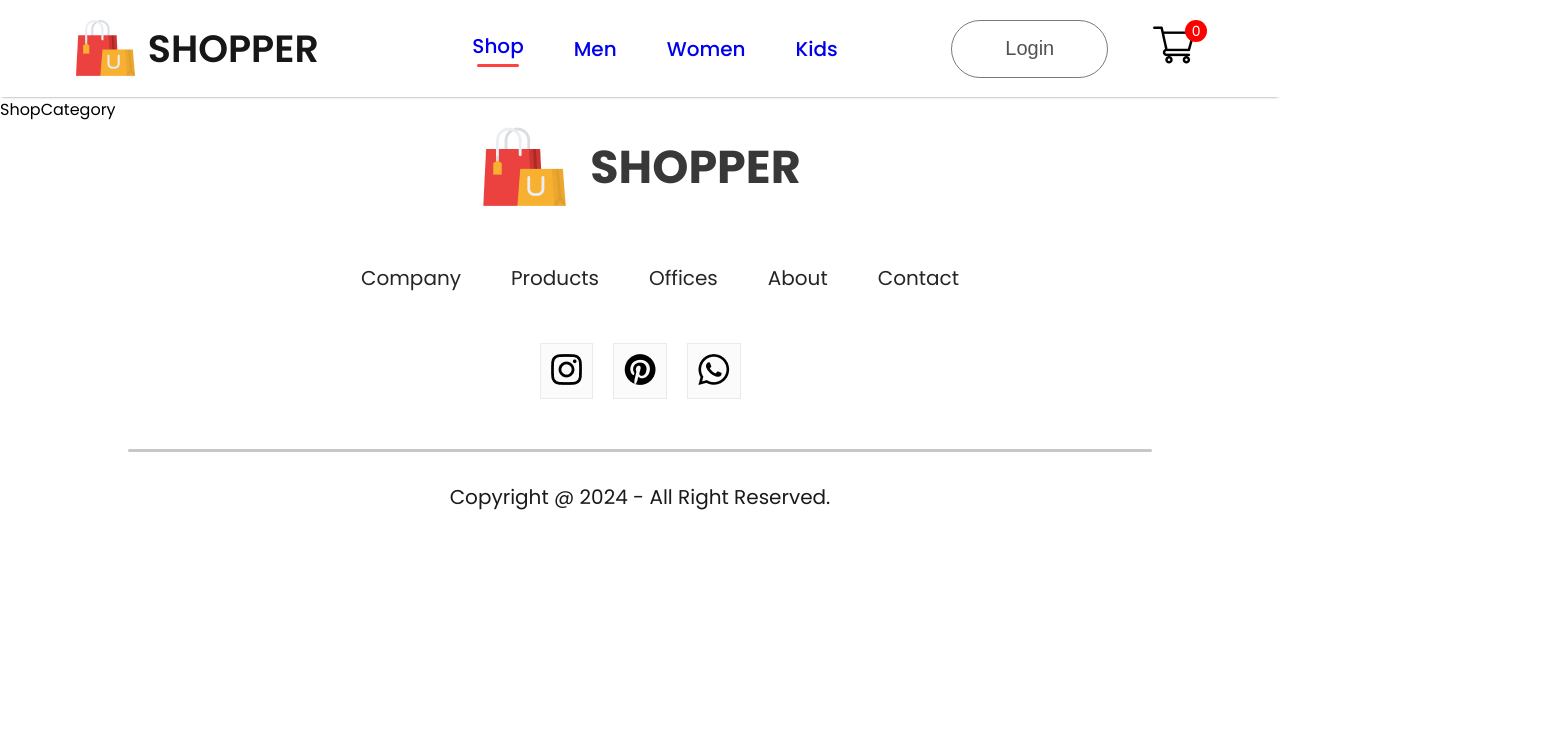
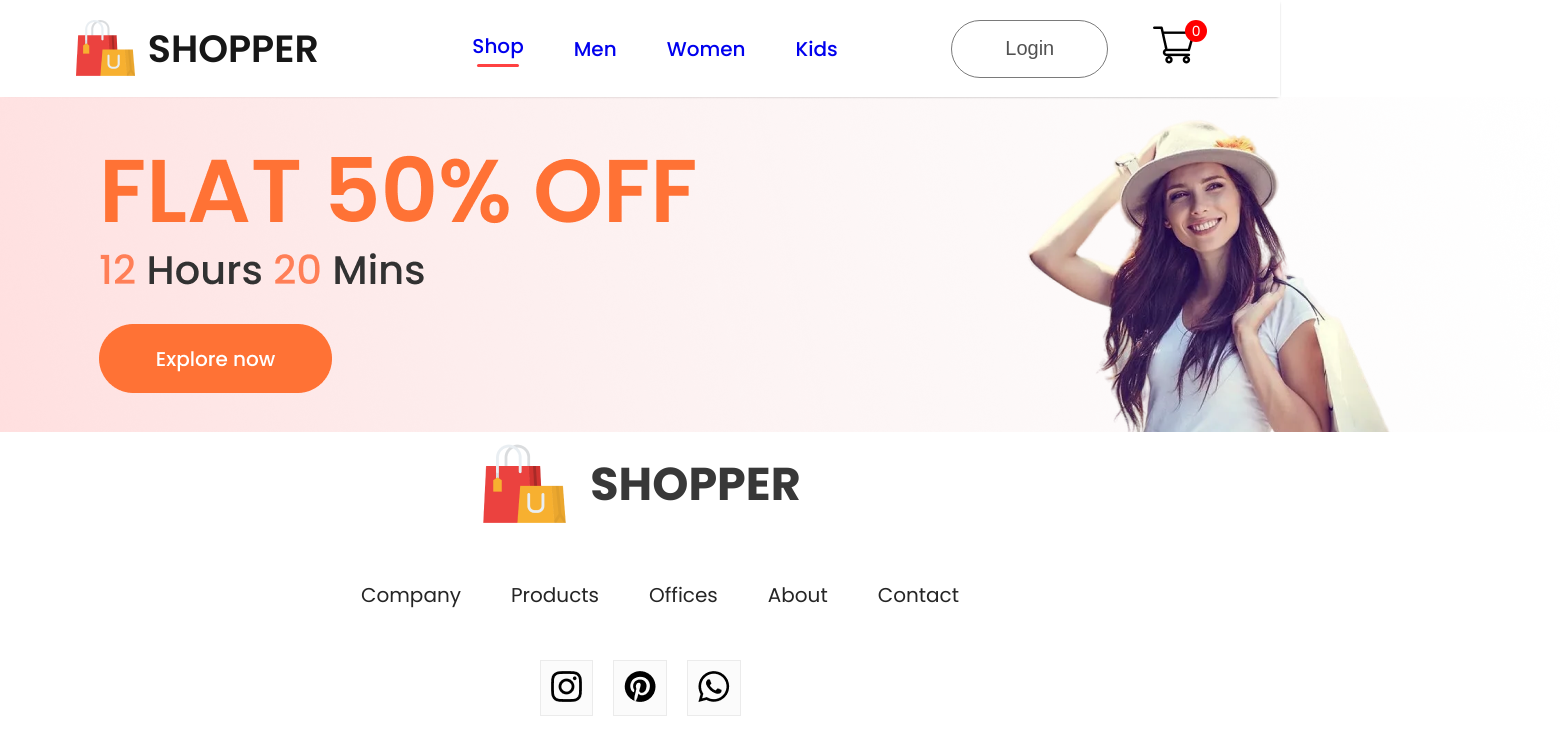
Before and after one commit to itsSarv/E-Commerce, a React (Create React App) app in the folder frontend/: page /womens in a window 1280 px wide. Shown: the top 756 px of the page, 1560 px wide, since content can reach past the window. Built offline with nearby package versions, Linux system fonts and the light colour scheme.

Commit message:
created shop context

```diff
--- a/frontend/src/App.js
+++ b/frontend/src/App.js
@@ -8,6 +8,9 @@
 import Cart from './Pages/Cart'
 import LoginSignup from './Pages/loginSignup'
 import Footer from './Components/Footer/Footer';
+import men_banner from './Components/Assets/banner_mens.png'
+import women_banner from './Components/Assets/banner_women.png'
+import kid_banner from './Components/Assets/banner_kids.png'
 
 function App() {
   return (
@@ -16,9 +19,9 @@
       <Navbar/>
       <Routes>
        <Route path='/' element={<Shop/>}/>
-       <Route path='/mens' element={<ShopCategory category="mens"/>}/>
-       <Route path='/womens' element={<ShopCategory category="womens"/>}/>
-       <Route path='/kids' element={<ShopCategory category="kids"/>}/>
+       <Route path='/mens' element={<ShopCategory banner={men_banner} category="mens"/>}/>
+       <Route path='/womens' element={<ShopCategory banner={women_banner}category="womens"/>}/>
+       <Route path='/kids' element={<ShopCategory banner={kid_banner} category="kids"/>}/>
        <Route path='/product' element={<Product/>}/>
        <Route path=':productId' element={<Product/>}/>
        <Route path='/cart' element={<Cart/>}/>
@@ -27,9 +30,6 @@
       </Routes>
       <Footer/>
       </BrowserRouter>
-
-
-
     </div>
   );
 }
--- /dev/null
+++ b/frontend/src/Context/ShopContext.jsx
@@ -0,0 +1,15 @@
+import React, { createContext } from "react";
+import all_product from '../Components/Assets/all_product'
+
+export const ShopContext = createContext(null);
+
+const ShopContextProvider = (props)=>{
+    const contextValue = {all_product}
+    return (
+        <ShopContext.Provider value= {contextValue}>
+            {props.children}
+        </ShopContext.Provider>
+    )
+}
+
+export default ShopContextProvider;
--- a/frontend/src/Pages/ShopCategory.jsx
+++ b/frontend/src/Pages/ShopCategory.jsx
@@ -1,8 +1,13 @@
-import React from 'react'
+import React, { useContext } from 'react'
+import './CSS/shopCategory.css'
+import { ShopContext } from '../Context/ShopContext'
 
-const ShopCategory = () => {
+const ShopCategory = (props) => {
+  const {all_product} = useContext(ShopContext)
   return (
-    <div>ShopCategory</div>
+    <div className='shop-category'>
+      <img src={props.banner} alt="" />
+    </div>
   )
 }
 
--- a/frontend/src/index.js
+++ b/frontend/src/index.js
@@ -2,16 +2,13 @@
 import ReactDOM from 'react-dom/client';
 import './index.css';
 import App from './App';
-import reportWebVitals from './reportWebVitals';
+import ShopContextProvider from './Context/ShopContext';
 
 const root = ReactDOM.createRoot(document.getElementById('root'));
 root.render(
   <React.StrictMode>
+    <ShopContextProvider>
     <App />
+    </ShopContextProvider>
   </React.StrictMode>
 );
-
-// If you want to start measuring performance in your app, pass a function
-// to log results (for example: reportWebVitals(console.log))
-// or send to an analytics endpoint. Learn more: https://bit.ly/CRA-vitals
-reportWebVitals();
```
Also changed, not shown: frontend/src/Pages/CSS/shopCategory.css (added).
